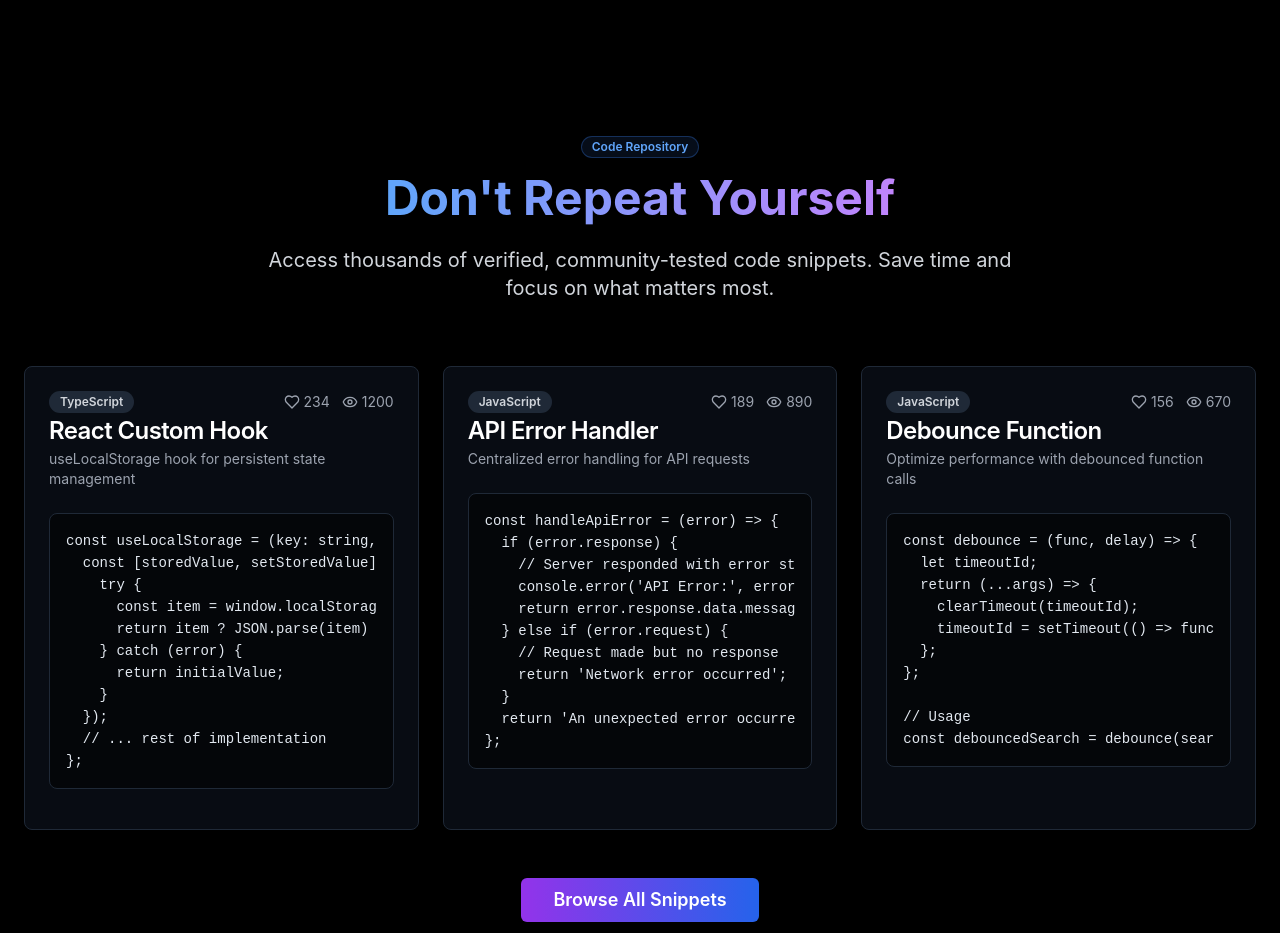
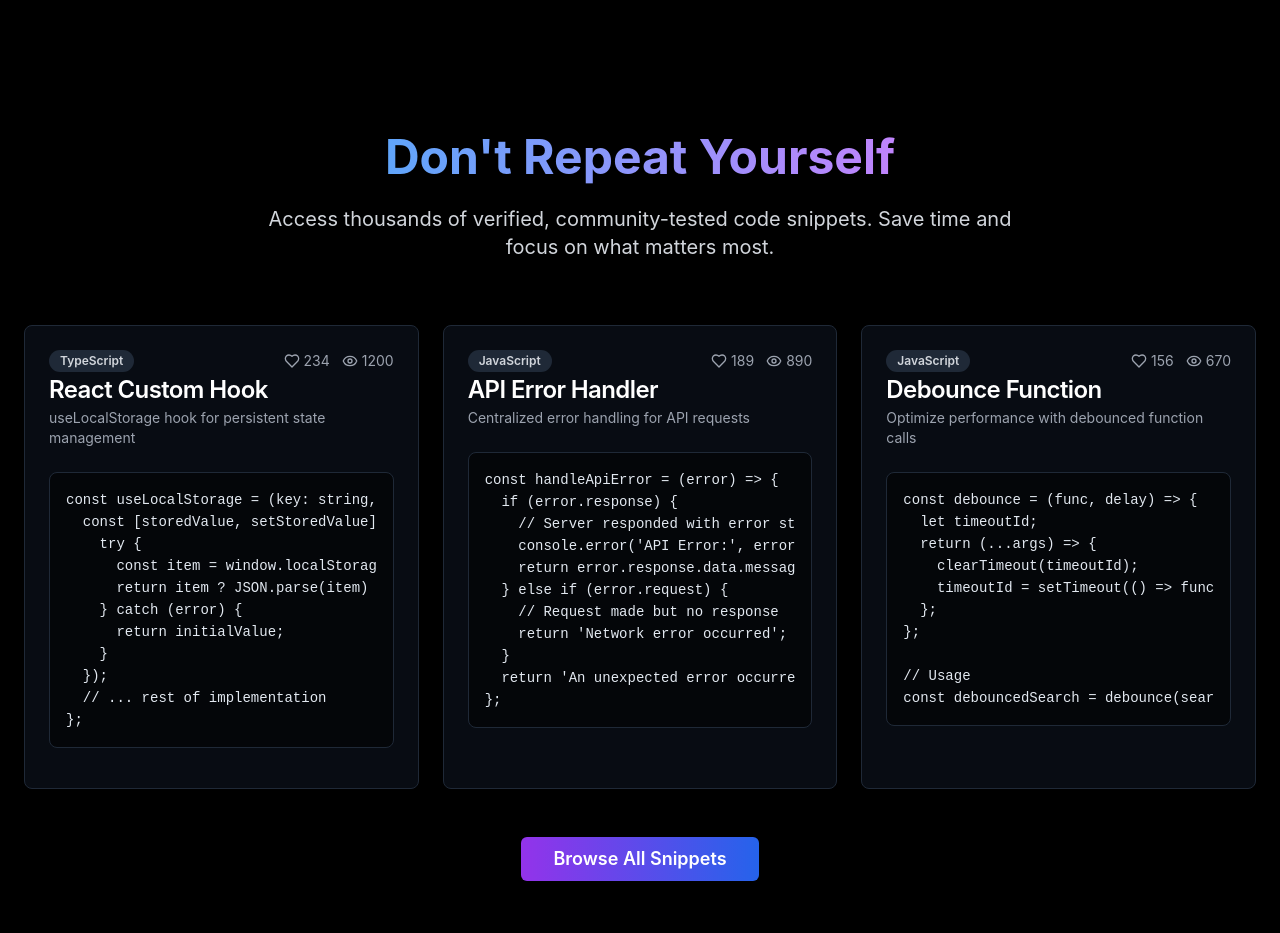
Before and after one commit to 21lakshh/Snippify, a React (Vite) app: page / in a window 1280 px wide. Shown: the part 820-1753 px from the top of the page. Built offline with nearby package versions, Linux system fonts and the light colour scheme.

Commit message:
Landing Done

```diff
--- a/src/components/SnippetsCard.tsx
+++ b/src/components/SnippetsCard.tsx
@@ -9,10 +9,7 @@ export default function SnippetsCard() {
                {/* Code Snippet Repository Section */}
       <section id="snippets" className="py-20 px-6 relative">
         <div className="max-w-7xl mx-auto">
-          <div className="text-center mb-16 animate-on-scroll">
-            <Badge className="mb-4 bg-blue-500/10 text-blue-400 border-blue-500/30 hover:scale-110 transition-transform duration-300">
-              Code Repository
-            </Badge>
+          <div className="text-center mb-16">
             <h2 className="text-4xl md:text-5xl font-bold mb-6">
               <span className="bg-gradient-to-r from-blue-400 to-purple-400 bg-clip-text text-transparent">
                 Don't Repeat Yourself
```
